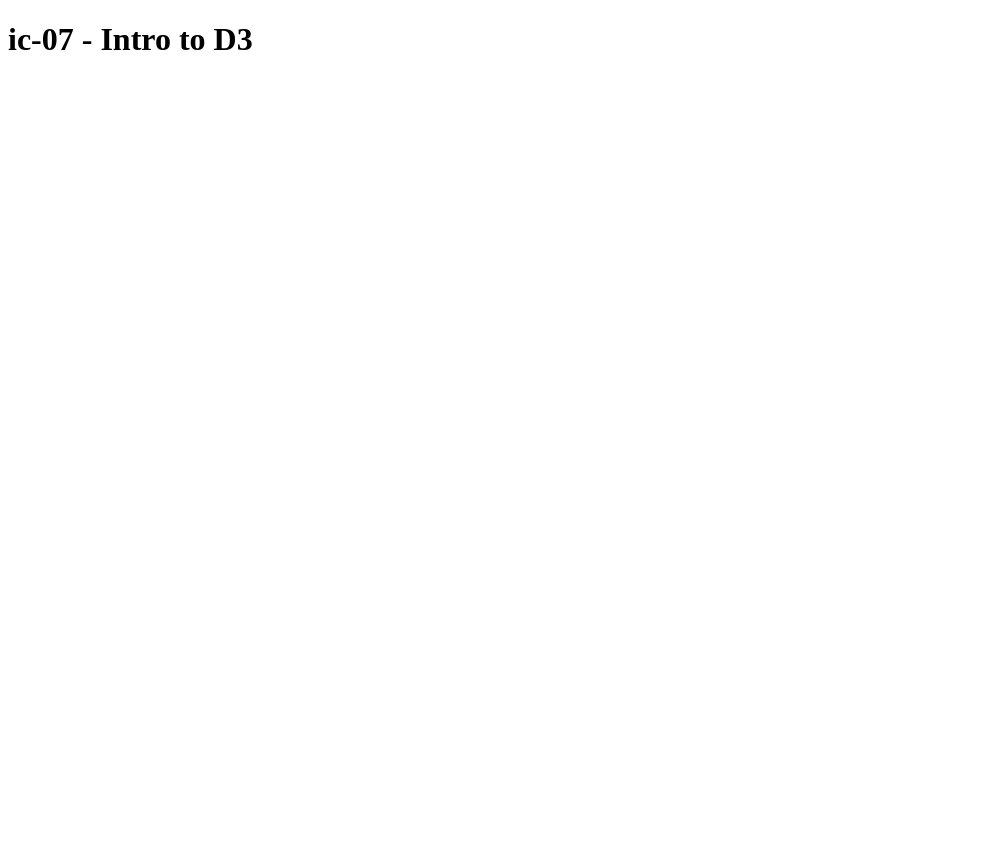
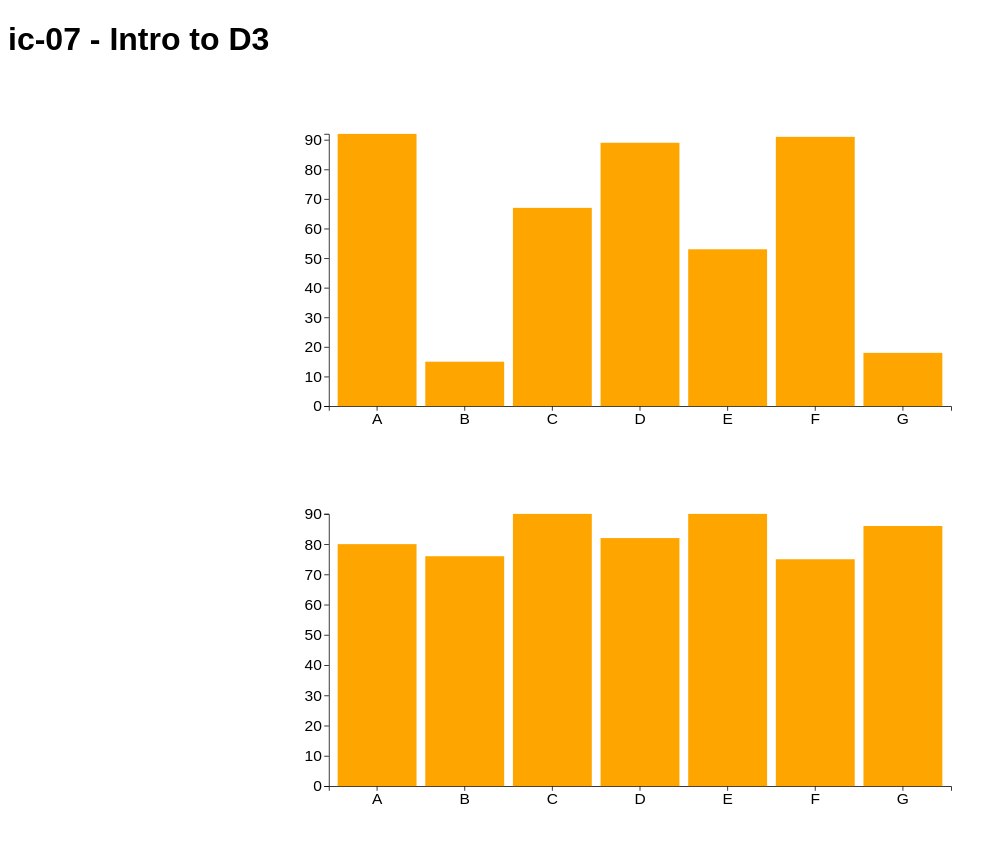
Before and after one commit to DS4200-S22/ic-07-zoemmorris, a plain HTML site: page index.html in a window 1280 px wide. Shown: the whole page, without its empty margins (0-1006 px from the left). Before the commit the page ends 800 px from the top, so only its background shows below. Drawn offline with Linux system fonts and the light colour scheme.

Commit message:
added second bar chart

```diff
--- a/index.html
+++ b/index.html
@@ -3,6 +3,8 @@
 
 <head>
     <meta charset=utf-8/>
+    <link rel="stylesheet" href="style.css">
+    <script src='js/d3.v6.1.1/d3.min.js'></script>
 </head>
 
 
@@ -10,6 +12,12 @@
 
     <h1>ic-07 - Intro to D3</h1>
 
+    <div id="hard-coded-bar" class="vis-holder"> </div>
+    <div id="csv-bar" class="vis-holder"> </div>
+    <div id="cav-scatter" class="vis-holder"> </div>
+
+    <script src="js/scatterplot.js"></script>
+    <script src="js/barchart.js"></script>
 </body>
 
 </html>
--- a/js/barchart.js
+++ b/js/barchart.js
@@ -16,7 +16,7 @@ const margin = {left:50, right:50, bottom:50, top:50};
 const yTooltipOffset = 15;
 
 
-// TODO: What does this code do?
+// adds an svg to the hard-coded-bar div with the given width, height, and viewbox
 const svg1 = d3
   .select("#hard-coded-bar")
   .append("svg")
@@ -41,27 +41,27 @@ const data1 = [
 
 */
 
-// TODO: What does this code do?
+// Gets the max y value from the given data
 let maxY1 = d3.max(data1, function(d) { return d.score; });
 
-// TODO: What does each line of this code do?
+// Gets an appropriate scale for the y-axis based on the window dimensions
 let yScale1 = d3.scaleLinear()
             .domain([0,maxY1])
             .range([height-margin.bottom,margin.top]);
 
-// TODO: What does each line of this code do?
+// Gets an appropriate scale for the x-axis based o n the window dimensions, and adds a bit of passing
 let xScale1 = d3.scaleBand()
             .domain(d3.range(data1.length))
             .range([margin.left, width - margin.right])
             .padding(0.1);
 
-// TODO: What does each line of this code do?
+//  adds y axis to the svg
 svg1.append("g")
    .attr("transform", `translate(${margin.left}, 0)`)
    .call(d3.axisLeft(yScale1))
    .attr("font-size", '20px');
 
-// TODO: What does each line of this code do?
+// adds x axis to the svg
 svg1.append("g")
     .attr("transform", `translate(0,${height - margin.bottom})`)
     .call(d3.axisBottom(xScale1)
@@ -74,26 +74,26 @@ svg1.append("g")
 
 */
 
-// TODO: What does each line of this code do?
+// creates a tooltip for the data in the bar chart
 const tooltip1 = d3.select("#hard-coded-bar")
                 .append("div")
                 .attr('id', "tooltip1")
                 .style("opacity", 0)
                 .attr("class", "tooltip");
 
-// TODO: What does each line of this code do?
+// adds the tooltip to the visualization for when the user hovers over a bar in the chart
 const mouseover1 = function(event, d) {
   tooltip1.html("Name: " + d.name + "<br> Score: " + d.score + "<br>")
           .style("opacity", 1);
 }
 
-// TODO: What does each line of this code do?
+// allows the tooltip to be seen no matter where on the bar the user is hovering over
 const mousemove1 = function(event, d) {
   tooltip1.style("left", (event.x)+"px")
           .style("top", (event.y + yTooltipOffset) +"px");
 }
 
-// TODO: What does this code do?
+// removes the tooltip when the user is no longer hovering over the visualization
 const mouseleave1 = function(event, d) {
   tooltip1.style("opacity", 0);
 }
@@ -104,7 +104,7 @@ const mouseleave1 = function(event, d) {
 
 */
 
-// TODO: What does each line of this code do?
+// adds the bars to the visualization based on the data
 svg1.selectAll(".bar")
    .data(data1)
    .enter()
@@ -117,3 +117,70 @@ svg1.selectAll(".bar")
      .on("mouseover", mouseover1)
      .on("mousemove", mousemove1)
      .on("mouseleave", mouseleave1);
+
+
+// Step 11:
+const svg2 = d3
+  .select("#csv-bar")
+  .append("svg")
+  .attr("width", width-margin.left-margin.right)
+  .attr("height", height - margin.top - margin.bottom)
+  .attr("viewBox", [0, 0, width, height]);
+
+d3.csv("data/barchart.csv").then((data) => {
+
+  let maxY2 = d3.max(data, function(d) { return d.score; });
+
+  let yScale2 = d3.scaleLinear()
+            .domain([0,maxY2])
+            .range([height-margin.bottom,margin.top]);
+
+  let xScale2 = d3.scaleBand()
+            .domain(d3.range(data.length))
+            .range([margin.left, width - margin.right])
+            .padding(0.1);
+
+  svg2.append("g")
+   .attr("transform", `translate(${margin.left}, 0)`)
+   .call(d3.axisLeft(yScale2))
+   .attr("font-size", '20px');
+
+  svg2.append("g")
+      .attr("transform", `translate(0,${height - margin.bottom})`)
+      .call(d3.axisBottom(xScale2)
+            .tickFormat(i => data[i].name))
+      .attr("font-size", '20px');
+
+  const tooltip2 = d3.select("#csv-bar")
+                .append("div")
+                .attr('id', "tooltip2")
+                .style("opacity", 0)
+                .attr("class", "tooltip");
+
+  const mouseover2 = function(event, d) {
+    tooltip2.html("Name: " + d.name + "<br> Score: " + d.score + "<br>")
+            .style("opacity", 1);
+  }
+
+  const mousemove2 = function(event, d) {
+    tooltip2.style("left", (event.x)+"px")
+            .style("top", (event.y + yTooltipOffset) +"px");
+  }
+
+  const mouseleave2 = function(event, d) {
+    tooltip2.style("opacity", 0);
+  }
+
+  svg2.selectAll(".bar")
+  .data(data)
+  .enter()
+  .append("rect")
+    .attr("class", "bar")
+    .attr("x", (d,i) => xScale2(i))
+    .attr("y", (d) => yScale2(d.score))
+    .attr("height", (d) => (height - margin.bottom) - yScale2(d.score))
+    .attr("width", xScale2.bandwidth())
+    .on("mouseover", mouseover2)
+    .on("mousemove", mousemove2)
+    .on("mouseleave", mouseleave2);
+});
```
